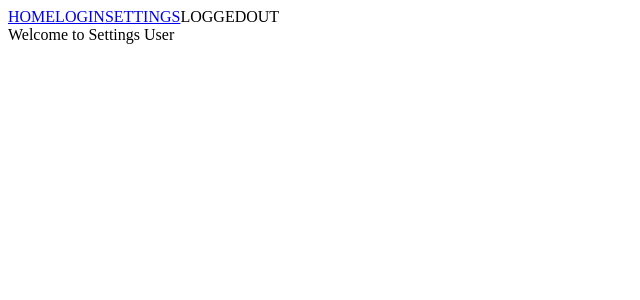
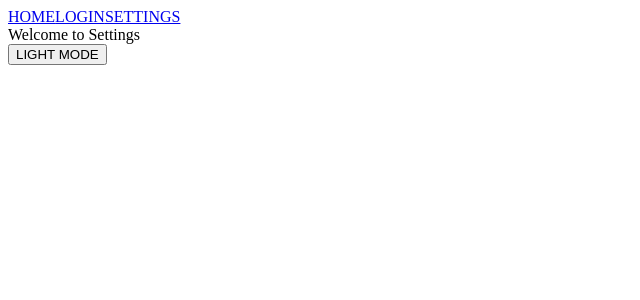
Before and after one commit to dukesann3/phase-2-project-version-2, a React (Create React App) app: page /Settings in a window 1280 px wide. Shown: the top 300 px of the page, without its empty margins (0-640 px from the left). Built offline with nearby package versions, Linux system fonts and the light colour scheme; no server answers; data requests are answered from the project's data file.

Commit message:
enountered an error that I want to show

```diff
--- a/db.json
+++ b/db.json
@@ -5,7 +5,13 @@
       "name": "Baba",
       "username": "user",
       "password": "123",
-      "isLoggedIn": true,
+      "isLoggedIn": false,
+      "friends": [
+        "Inoki",
+        "Kuma",
+        "Antonio",
+        "Bartholomeuw"
+      ],
       "posts": [
         {
           "id": 1,
@@ -609,6 +615,7 @@
       "username": "yeet",
       "password": "this is empty",
       "isLoggedIn": false,
+      "friends": [],
       "posts": [
         {
           "id": 1,
--- a/src/components/App.js
+++ b/src/components/App.js
@@ -1,5 +1,5 @@
 import NavBar from "./NavBar";
-import { Outlet } from "react-router-dom";
+import { Outlet, createSearchParams } from "react-router-dom";
 import { useEffect, useState } from "react";
 import { useNavigate } from "react-router-dom";
 
@@ -24,13 +24,15 @@ function App() {
   //BUT, THIS SHOULD ACCOMODATE FOR PHASE 2.
   const [userDataBase, setUserDataBase] = useState([]);
 
+  //isDark Mode or Not
+  const [isDark, setIsDark] = useState(false);
+
   //want to run useEffect every time userDataBase is updated.
   useEffect(() => {
     fetch(`http://localhost:8000/users`)
       .then(response => response.json())
       .then((userList) => {
         setUserDataBase(userList);
-        console.log('did it run after a route change?')
       })
   }, []);
 
@@ -48,7 +50,12 @@ function App() {
       },
       body: loginJSONChange
     })
-      .then(response => response.json())
+      .then((response) => {
+        if(!response.ok){
+          throw new Error('invalid request');
+        }
+        return response.json();
+      })
       .then((patchedData) => {
         //sets logged in user's information here.
         setLoggedInUserData({
@@ -57,16 +64,17 @@ function App() {
           name: patchedData.name
         });
         //stores user information in localstorage in case browser refreshes and useState value is lost completely.
+        console.log(patchedData);
         localStorage.setItem('username', patchedData.username);
         localStorage.setItem('password', patchedData.password);
         localStorage.setItem('id', patchedData.id);
         localStorage.setItem('isLoggedIn', true);
-        localStorage.setItem('name', patchedData.name)
+        localStorage.setItem('name', patchedData.name);
         navigate(`/UserFeed/${patchedData.name}`);
       })
       .catch((error) => {
         alert('invalid request');
-        throw Error(error);
+        console.log(error);
       });
   }
 
@@ -118,9 +126,9 @@ function App() {
   return (
     <>
       <header>
-        <NavBar loggedInUserData={loggedInUserData} />
+        <NavBar loggedInUserData={loggedInUserData} logout={logout} />
       </header>
-      <Outlet context={[loggedInUserData, login, logout, userPassCheckingAlgo]} />
+      <Outlet context={[loggedInUserData, login, logout, userPassCheckingAlgo, isDark, setIsDark]} />
     </>
   );
 }
--- a/src/components/Login.js
+++ b/src/components/Login.js
@@ -15,7 +15,7 @@ function Login() {
         //need to logout when it first changes value here.
         onChangeCount.current = onChangeCount.current + 1;
         //logs out because you are now logging into a new account right?
-        if (onChangeCount.current === 1) {
+        if (onChangeCount.current === 1 && isLoggedIn) {
             logout(id);
         }
         setForm({
@@ -48,6 +48,8 @@ function Login() {
         const { username, password } = form;
         const user = userPassCheckingAlgo(username, password);
         if (user) {
+            //check if user is being bypassed here.
+            debugger;
             login(user[0].id);
         }
         else {
--- a/src/components/NavBar.js
+++ b/src/components/NavBar.js
@@ -1,8 +1,8 @@
 import { NavLink } from "react-router-dom";
 
-function NavBar({loggedInUserData}) {
+function NavBar({loggedInUserData, logout}) {
 
-  const {name, isLoggedIn} = loggedInUserData;
+  const {name, isLoggedIn, id} = loggedInUserData;
 
     function displayNavBar(){
         if(!isLoggedIn){
@@ -11,7 +11,6 @@ function NavBar({loggedInUserData}) {
                   <NavLink to='/'>HOME</NavLink>
                   <NavLink to='/Login'>LOGIN</NavLink>
                   <NavLink to='/Settings'>SETTINGS</NavLink>
-                  LOGGEDOUT
                 </>
               );
         }
@@ -21,7 +20,7 @@ function NavBar({loggedInUserData}) {
                   <NavLink to='/'>HOME</NavLink>
                   <NavLink to={`/UserFeed/${name}`}>USER</NavLink>
                   <NavLink to='/Settings'>SETTINGS</NavLink>
-                  LOGGEDIN
+                  <NavLink to='/Login' onClick={() => logout(id)}>LOGOUT</NavLink>
                 </>
               );
         }
--- a/src/components/Settings.js
+++ b/src/components/Settings.js
@@ -1,14 +1,38 @@
 import { useOutletContext } from "react-router-dom";
+import { useState } from "react";
+import { useRef } from "react";
 
 function Settings() {
 
-    const [isLoggedIn] = useOutletContext();
+  const [loggedInUserData, setIsDark, isDark] = useOutletContext();
+  const { id, name, isLoggedIn } = loggedInUserData;
 
-    return (
-      <div>
-        {isLoggedIn ? `Welcome to Settings User` : 'Welcome to Settings'}
-      </div>
-    );
+  //btn that makes brwoser screen light or dark
+  function switchMode() {
+    if (!isDark) {
+      window.document.body.style.background = 'black';
+      window.document.body.style.color = 'white';
+      setIsDark(true);
+    }
+    else {
+      window.document.body.style.background = 'white';
+      window.document.body.style.color = 'black';
+      setIsDark(false);
+    }
+    return;
   }
 
-  export default Settings;
+  //displays user's friends to block...
+  //this is JSX only found when user is loggedin
+
+  return (
+    <div>
+      {isLoggedIn ? `${name}'s Settings` : 'Welcome to Settings'}
+      <div className='drkmode-btn'>
+        <button onClick={switchMode()}>{isDark ? 'LIGHT MODE' : 'DARK MODE'}</button>
+      </div>
+    </div>
+  );
+}
+
+export default Settings;
--- a/src/components/UserFeed.js
+++ b/src/components/UserFeed.js
@@ -7,8 +7,10 @@ import UserPost from "./UserPost";
 function UserFeed() {
 
   const { username } = useParams();
+
   const [loggedInUserData] = useOutletContext();
   const { isLoggedIn, id } = loggedInUserData;
+
   const [userPosts, setUserPosts] = useState([]);
   const [scrollendQty, setScrollendQty] = useState(1);
 
@@ -45,7 +47,6 @@ function UserFeed() {
   return (
     <div>
       <h1>{`${username}'s page`}</h1>
-      <h3>{'placeholder'}</h3>
       <div>
         {userPosts ? postsShownAtATime.map((post) => {
           return <UserPost key={post.id} flatpost={post} />
```
